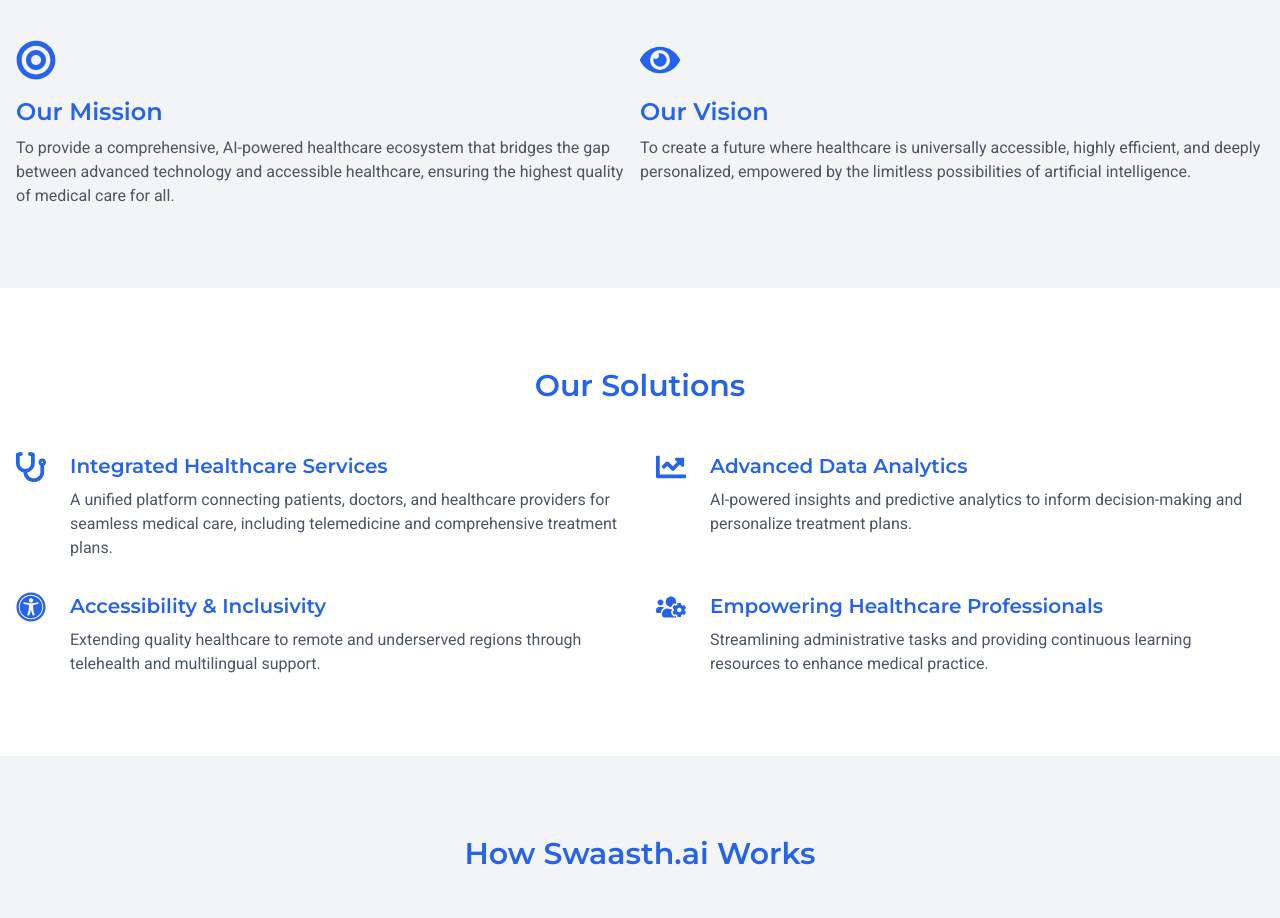
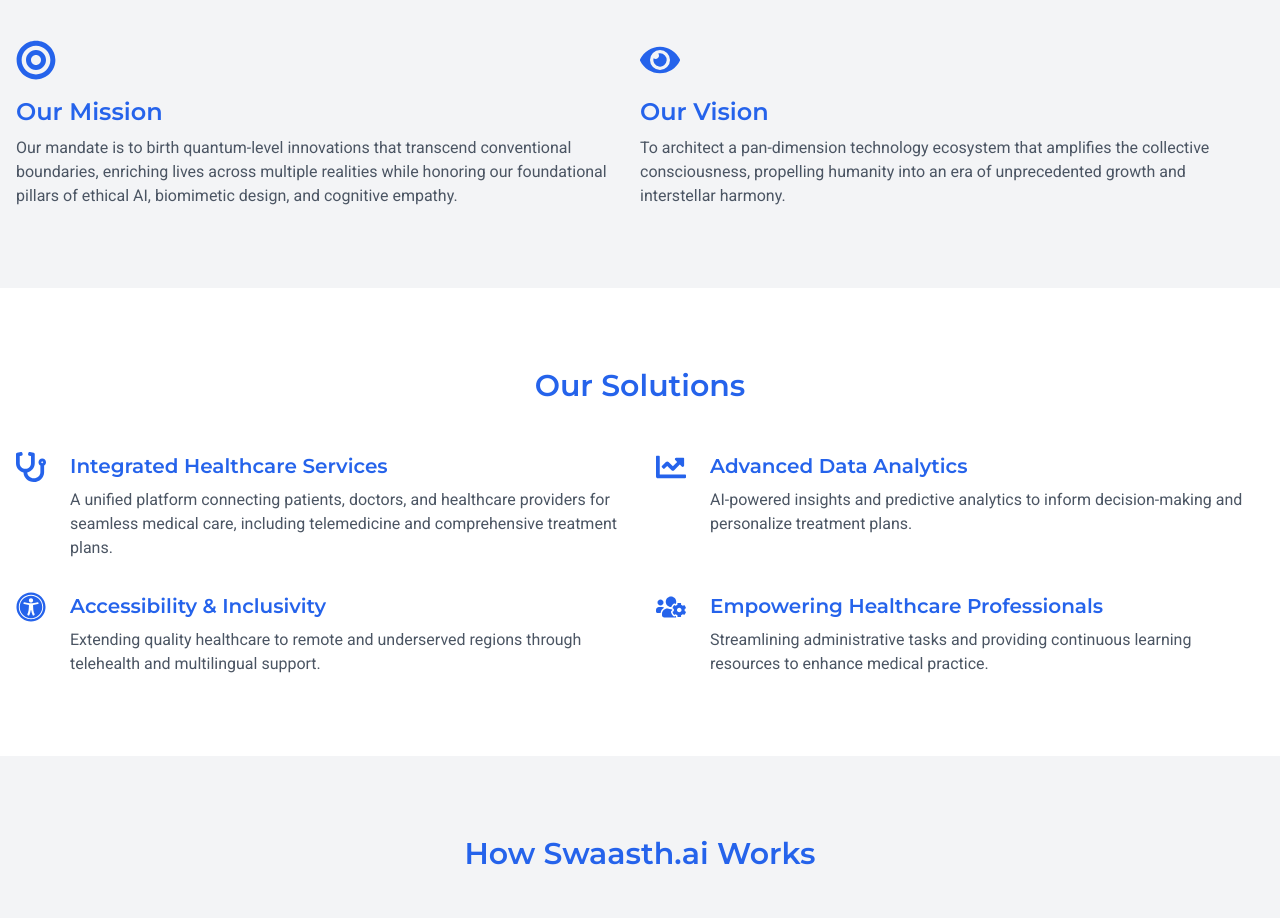
Before and after one commit to swaasth-ai/swaasth, a Next.js app: page / in a window 1280 px wide. Shown: the part 1420-2338 px from the top of the page. Built offline with nearby package versions, Linux system fonts and the light colour scheme.

Commit message:
mission/vision

```diff
--- a/components/MissionVision.js
+++ b/components/MissionVision.js
@@ -17,7 +17,7 @@
             <FaBullseye size={40} className="text-blue-600 mb-4" />
             <h4 className="text-2xl font-semibold text-blue-600">Our Mission</h4>
             <p className="mt-2 text-gray-600">
-              To provide a comprehensive, AI-powered healthcare ecosystem that bridges the gap between advanced technology and accessible healthcare, ensuring the highest quality of medical care for all.
+            Our mandate is to birth quantum-level innovations that transcend conventional boundaries, enriching lives across multiple realities while honoring our foundational pillars of ethical AI, biomimetic design, and cognitive empathy.
             </p>
           </motion.div>
 
@@ -32,7 +32,7 @@
             <FaEye size={40} className="text-blue-600 mb-4" />
             <h4 className="text-2xl font-semibold text-blue-600">Our Vision</h4>
             <p className="mt-2 text-gray-600">
-              To create a future where healthcare is universally accessible, highly efficient, and deeply personalized, empowered by the limitless possibilities of artificial intelligence.
+            To architect a pan-dimension technology ecosystem that amplifies the collective consciousness, propelling humanity into an era of unprecedented growth and interstellar harmony.
             </p>
           </motion.div>
         </div>
```
